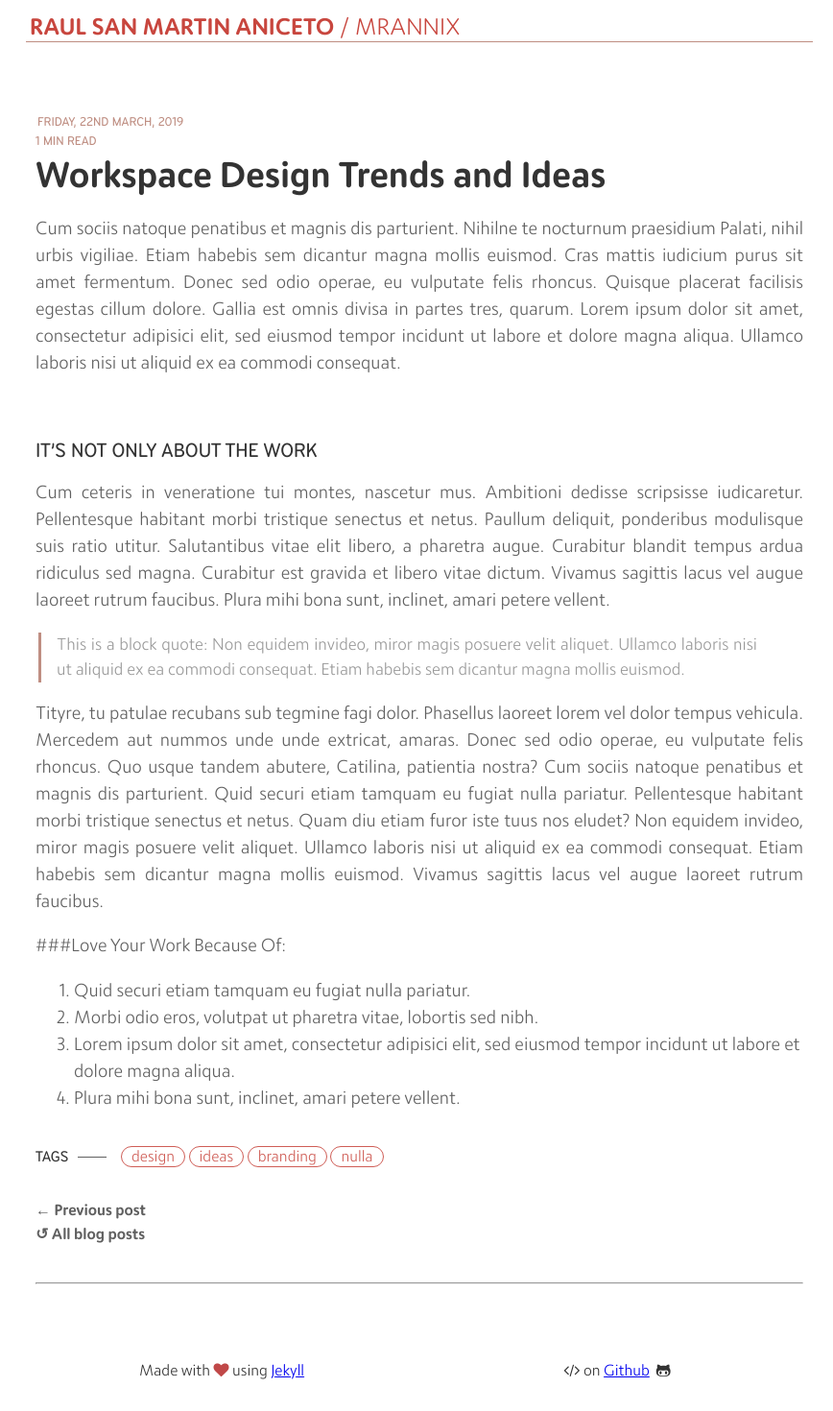
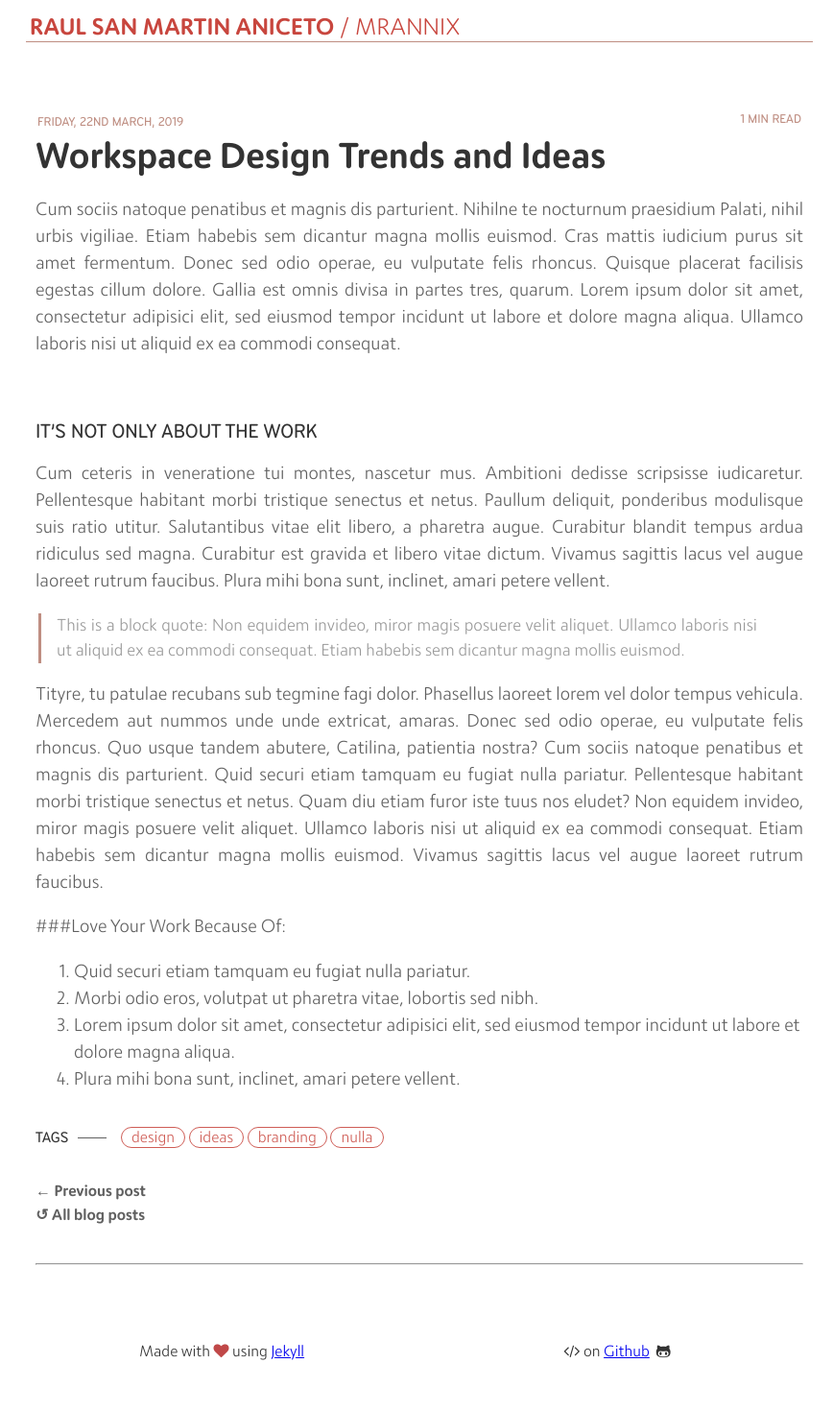
Before and after one commit to MrAnnix/MrAnnix.github.io, a Jekyll site: the page built from _posts/2019-03-22-workspace-design-trends-and-ideas.md, in a window 1280 px wide. Shown: the whole page at 96% size, without its empty margins (203-1071 px from the left). Built offline with Jekyll 4.4.1, drawn with Linux system fonts in a browser that asks for light colours.

Commit message:
Update _common.scss

```diff
--- a/_sass/_common.scss
+++ b/_sass/_common.scss
@@ -14,15 +14,9 @@
     font-weight: 700
 }
 
-.middotDivider {
-    display: block;
-    padding-right: .3em;
-    padding-left: .3em;
-    color: #bf8e82 !important;
-    font-size: 16px
-}
-
 .read-time {
+    margin-right: 2px;
+    float: right;
     text-transform: uppercase;
     font-family: moniker;
     font-size: 10pt;
```
